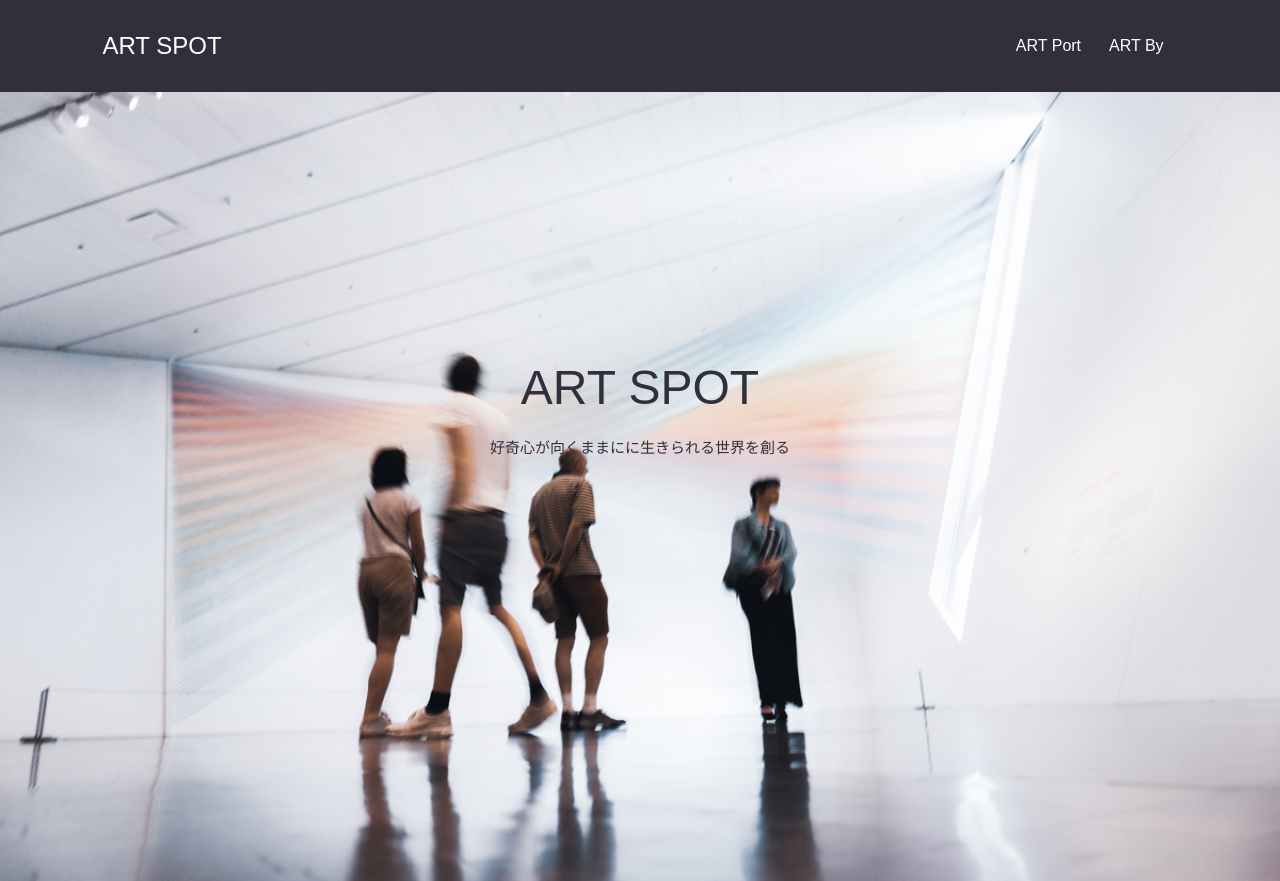
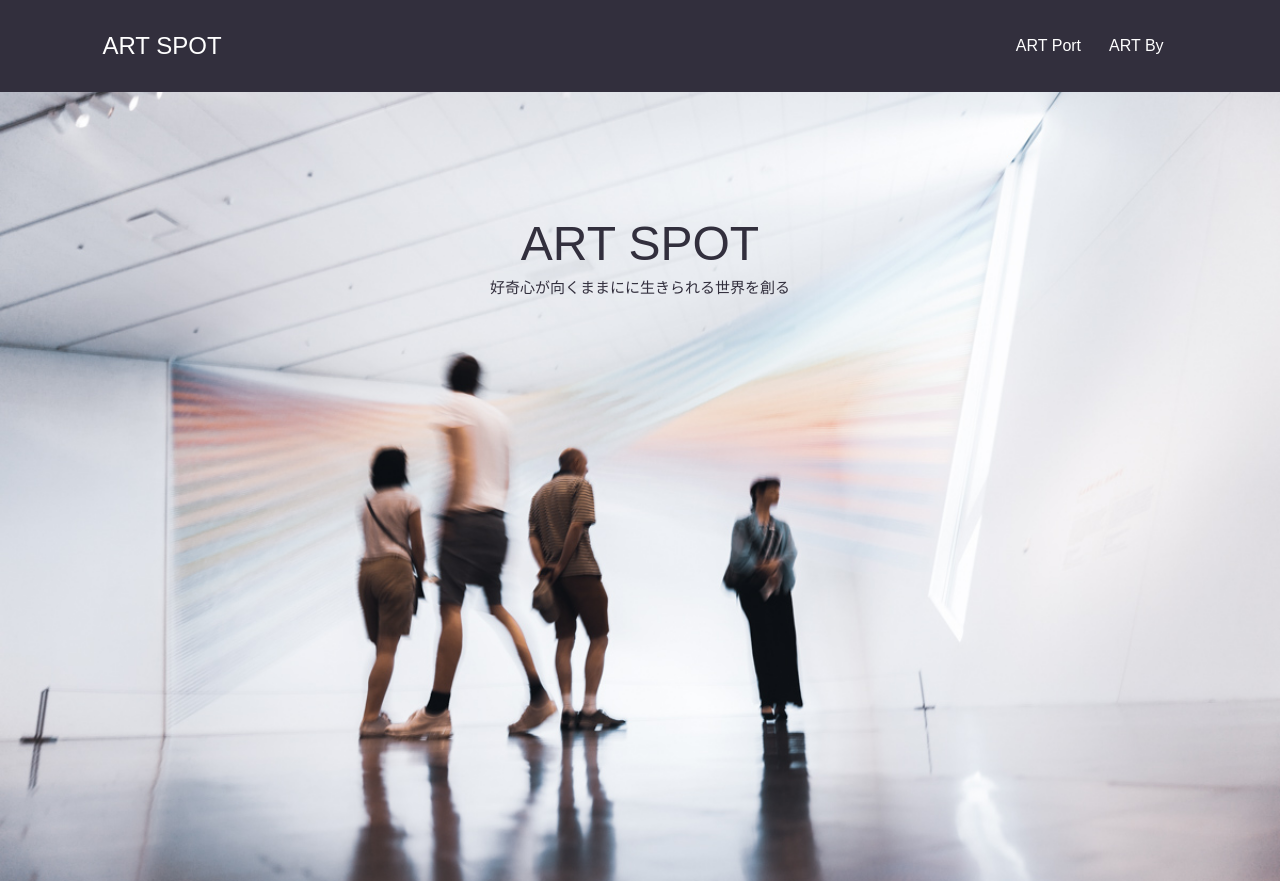
Before and after one commit to moe0820/ART-SPOT, a plain HTML site: page index.html in a window 1280 px wide. Shown: the top 881 px of the page. Drawn offline with Linux system fonts and the light colour scheme.

Commit message:
Update index.css

```diff
--- a/css/index.css
+++ b/css/index.css
@@ -61,7 +61,7 @@ body {
 }
 .site-title {
   position: absolute;
-  top: 50%;
+  top: 32%;
   left: 50%;
   transform: translate(-50%, -50%);
   padding-bottom: 24px;
@@ -72,7 +72,7 @@ body {
 }
 .site-descripsiton {
   position: absolute;
-  top: 56%;
+  top: 36%;
   left: 50%;
   transform: translate(-50%, -50%);
   display: block;
```
